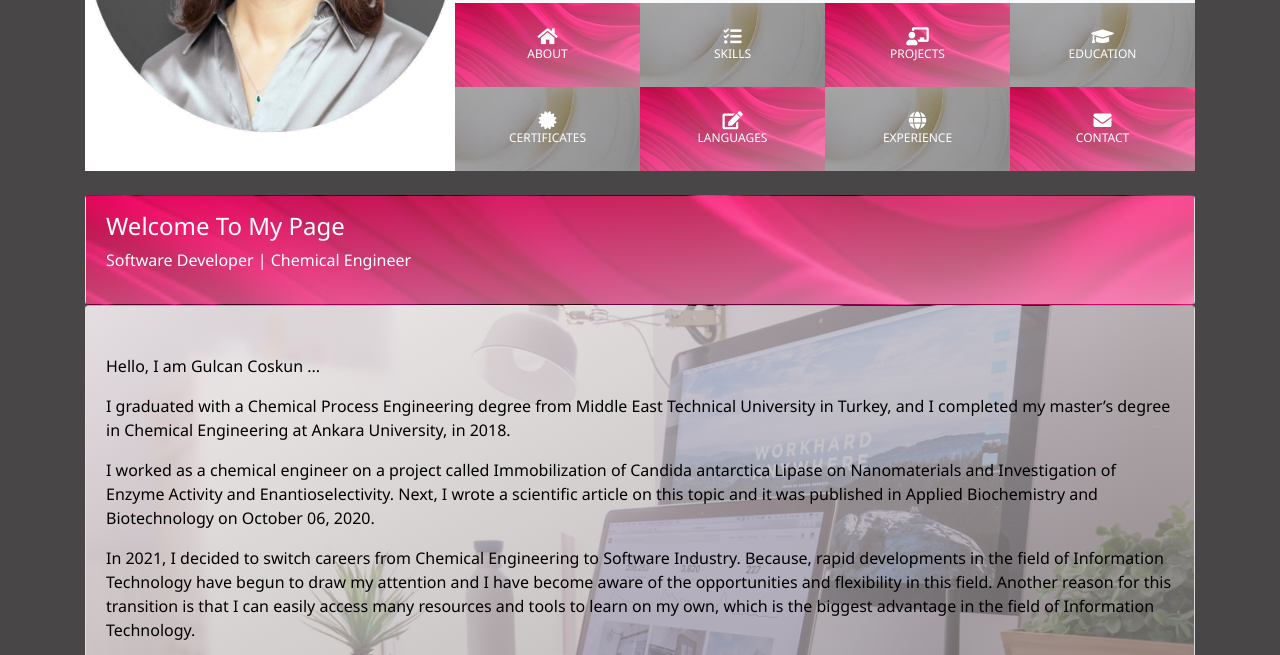
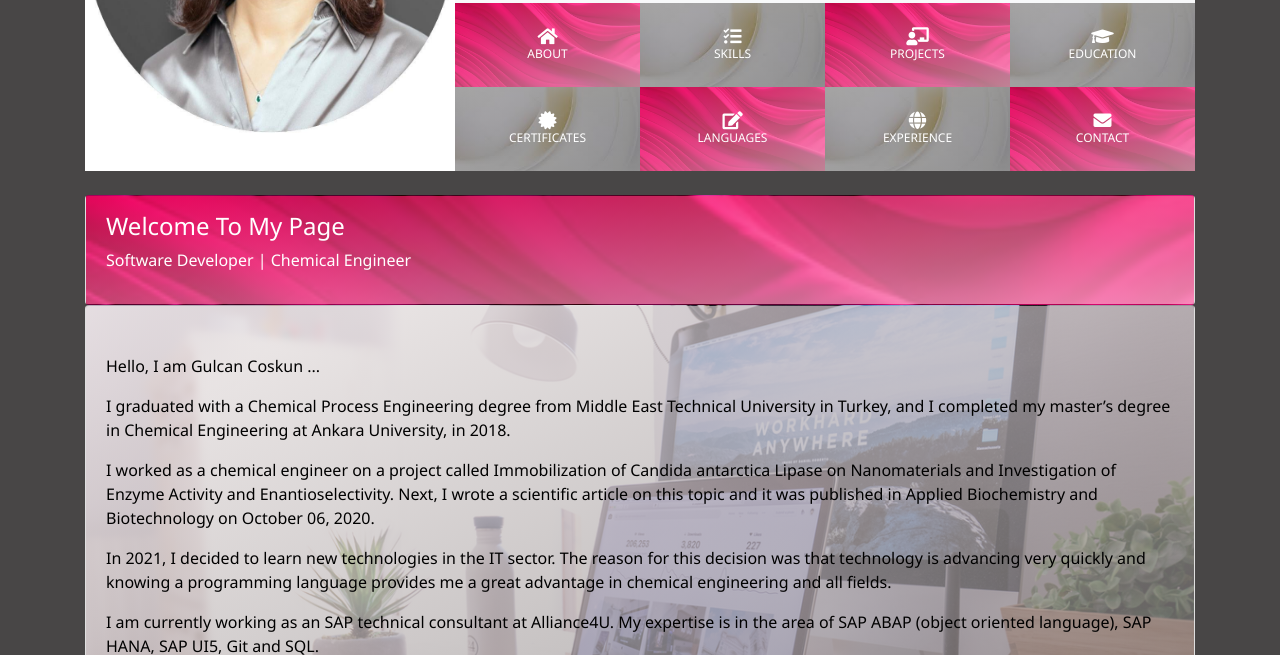
Before and after one commit to GulcanC/gulcanC_portfolio, a website: page dist/index.html in a window 1280 px wide. Shown: the part 297-952 px from the top of the page. Drawn offline with nearby package versions, Linux system fonts and the light colour scheme; some packages are replaced by stand-ins of ours; a script that the page names is missing.

Commit message:
change aboiut section

```diff
--- a/dist/index.html
+++ b/dist/index.html
@@ -169,12 +169,9 @@
           published in Applied Biochemistry and Biotechnology on October 06, 2020.
         </p>
         <p class="lead text-about">
-          In 2021, I decided to switch careers from Chemical Engineering to Software Industry. Because, rapid
-          developments in the field of Information Technology
-          have begun to draw my attention and
-          I have become aware of the opportunities and flexibility in this field. Another reason for this transition is
-          that I can easily access many resources
-          and tools to learn on my own, which is the biggest advantage in the field of Information Technology.
+          In 2021, I decided to learn new technologies in the IT sector. The reason for this decision was that
+          technology is advancing very quickly and knowing a programming language provides me a great
+          advantage in chemical engineering and all fields.
 
         </p>
         <p class="lead text-about">
```
